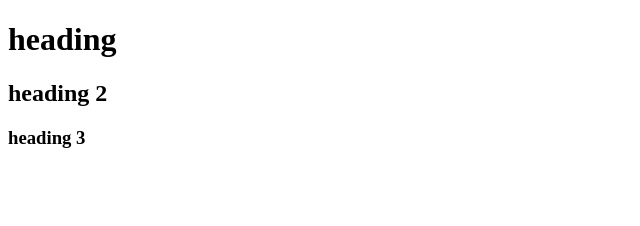
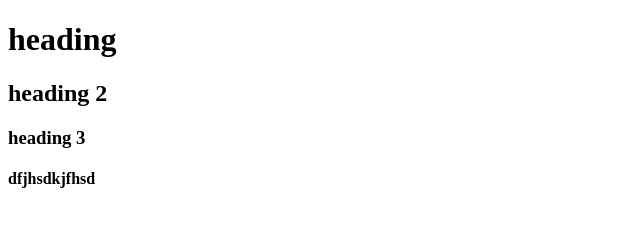
Before and after one commit to charliedeakin/pull-push, a plain HTML site: page index.html in a window 1280 px wide. Shown: the whole page, without its empty margins (0-640 px from the left). Drawn offline with Linux system fonts and the light colour scheme.

Commit message:
h4 rubbish

```diff
--- a/index.html
+++ b/index.html
@@ -10,5 +10,6 @@
     <h1>heading</h1>
     <h2>heading 2</h2>
     <h3>heading 3</h3>
+    <h4>dfjhsdkjfhsd</h4>
 </body>
 </html>
```
